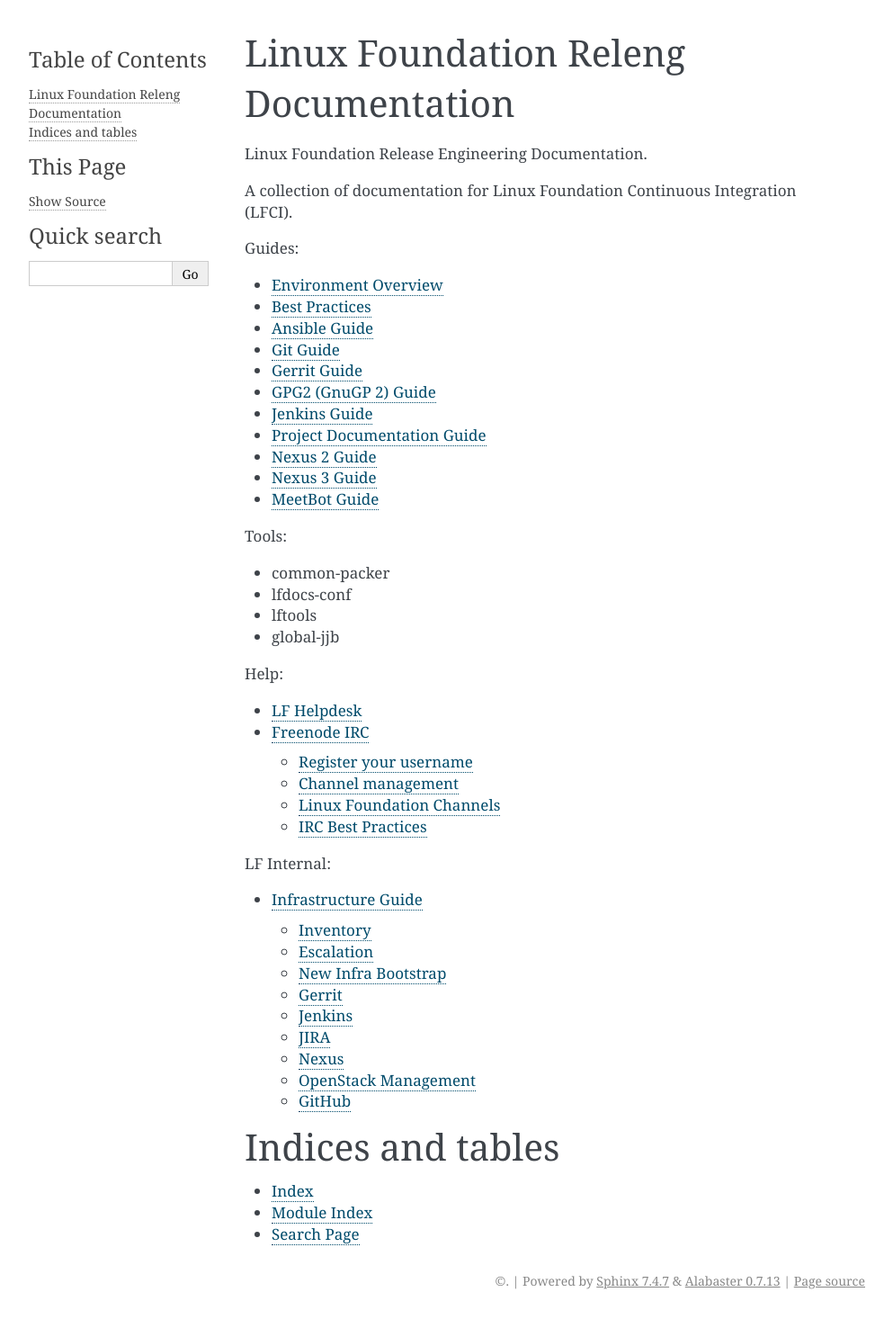
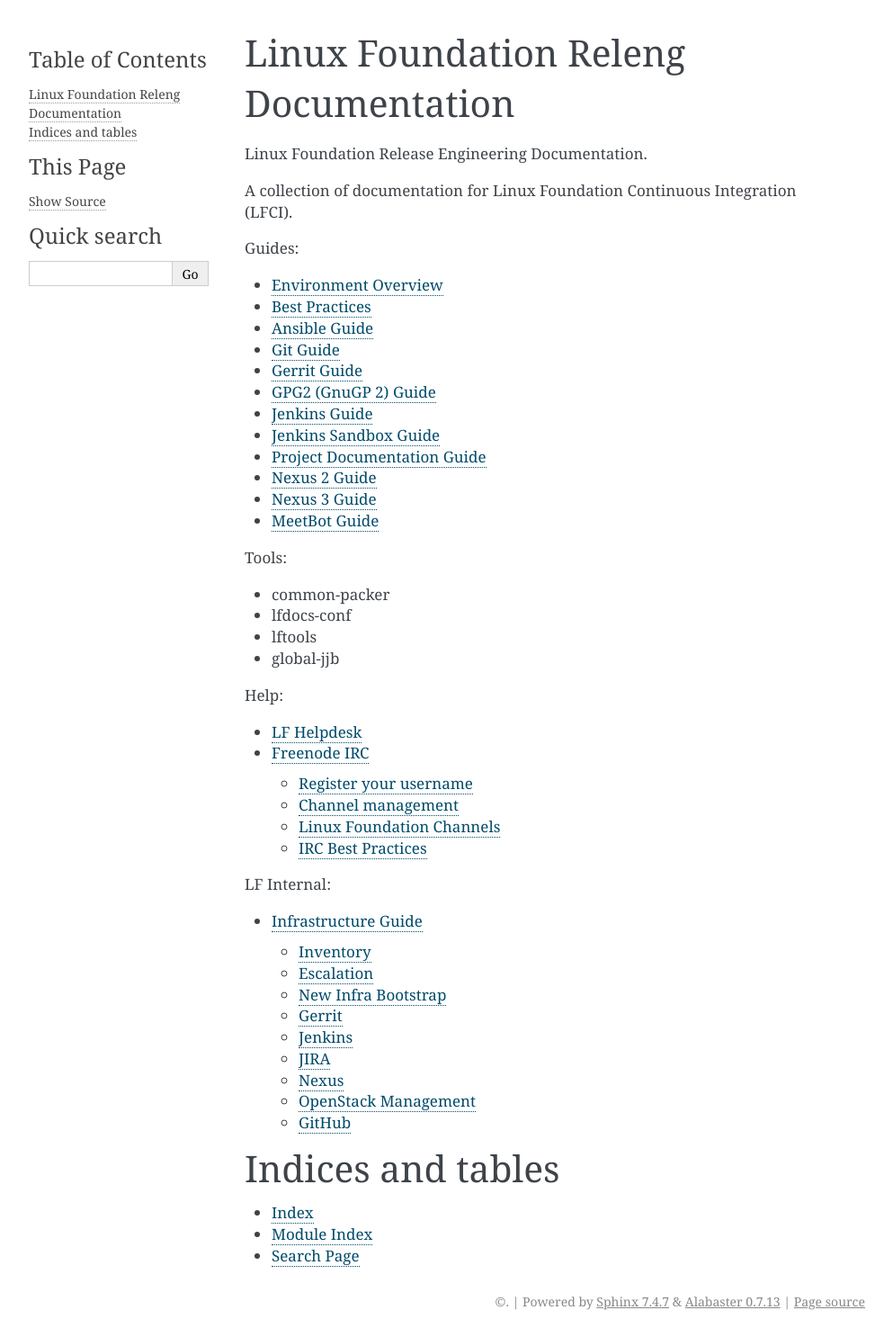
Before and after one commit to lfit/releng-docs, a Sphinx documentation site: the page built from docs/index.rst, in a window 1280 px wide. Shown: the whole page at 90% size, without its empty margins (148-1141 px from the left). Built offline with Sphinx 7.4.7, drawn with Linux system fonts in a browser that asks for light colours; the version number could not be read and is left out; before the commit the page ends 1463 px from its top, so only the background shows below that.

Commit message:
Add Jenkins Sandbox to index
For a doc that we use frequently it shouldn't take 2 clicks from the
landing page to get to. Move it to the index.

Add the word "Guide" to the doc so that it correctly appears on the
index page when linked.

Update the Jenkins page link to the Jenkins Sandbox to use a doc link.

Change-Id: I088c5ac175f36c3c14002987f66552f2bb8f604d
Signed-off-by: Thanh Ha <thanh.ha@linuxfoundation.org>

```diff
--- a/docs/index.rst
+++ b/docs/index.rst
@@ -19,6 +19,7 @@
    gerrit
    gpg
    jenkins
+   jenkins-sandbox
    project-documentation
    nexus2
    nexus3
--- a/docs/jenkins-sandbox.rst
+++ b/docs/jenkins-sandbox.rst
@@ -1,7 +1,7 @@
-.. _lfdocs-jenkins-sandbox:
+.. _jenkins-sandbox:
 
-Jenkins Sandbox
-===============
+Jenkins Sandbox Guide
+=====================
 
 .. _jenkins-sandbox-overview:
 
--- a/docs/jenkins.rst
+++ b/docs/jenkins.rst
@@ -473,6 +473,6 @@
 to test compared to production Jenkins.
 
 Documentation on using the Jenkins Sandbox and uploading jobs is available
-:ref:`here <lfdocs-jenkins-sandbox>`.
+:doc:`here <jenkins-sandbox>`.
 
 .. _jjb-docs: http://ci.openstack.org/jenkins-job-builder/
```
